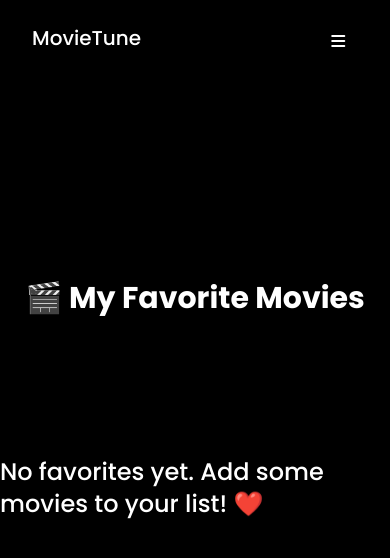
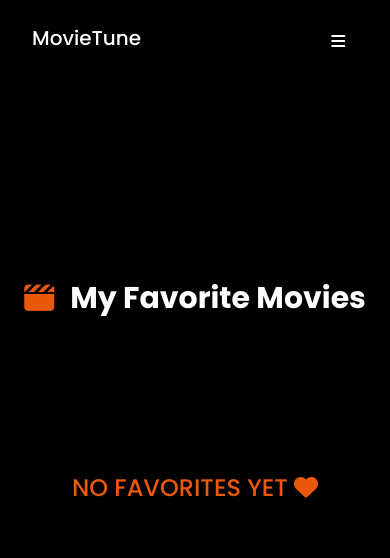
Before and after one commit to ashlyomanada/movieTuneReact, a React (Vite) app: page /movies/favorites in a window 390 px wide. Shown: the top 558 px of the page. Built offline with nearby package versions, Linux system fonts and the light colour scheme.

Commit message:
make responsive input

```diff
--- a/src/pages/FavoritePage.jsx
+++ b/src/pages/FavoritePage.jsx
@@ -7,15 +7,16 @@ const Favorites = () => {
 
   return (
     <div className="min-h-screen flex flex-col justify-center bg-black text-white">
-      <h1 className="text-center text-3xl font-bold py-5">
-        🎬 My Favorite Movies
+      <h1 className="text-center text-3xl font-bold py-5 flex gap-3 justify-center items-center">
+        <i class="fa-solid fa-clapperboard text-orange-600 "></i> My Favorite
+        Movies
       </h1>
       {favorites.length > 0 ? (
         <Card movies={favorites} />
       ) : (
         <div className="flex justify-center items-center h-60 w-full">
-          <h2 className="text-2xl text-white">
-            No favorites yet. Add some movies to your list! ❤️
+          <h2 className="text-2xl text-orange-600">
+            NO FAVORITES YET <i class="fa-solid fa-heart"></i>
           </h2>
         </div>
       )}
--- a/src/pages/Home.jsx
+++ b/src/pages/Home.jsx
@@ -88,7 +88,7 @@ function Home() {
               >
                 <input
                   type="text"
-                  className="py-2 px-3 w-auto rounded-md bg-white text-xl"
+                  className="py-2 px-3 w-full md:w-auto rounded-md bg-white text-xl"
                   placeholder="Search for movies..."
                   onChange={handleInput}
                   value={searchQuery}
@@ -101,6 +101,13 @@ function Home() {
                   <span className="hidden md:flex">Search</span>
                 </button>
               </form>
+            </div>
+
+            <div className="flex justify-center items-center py-3">
+              <h1 className="text-xl sm:text-2xl md:text-3xl flex gap-3 items-center text-white">
+                <i class="fa-solid fa-fire-flame-curved text-orange-600"></i>
+                Popular Movies
+              </h1>
             </div>
 
             {loading ? (
--- a/src/pages/Movies.jsx
+++ b/src/pages/Movies.jsx
@@ -29,8 +29,10 @@ const Movies = () => {
             <div className="loader"></div>
           </div>
         ) : (
-          <div className="flex flex-col items-center gap-3 pt-3">
-            <h1 className="text-4xl">Top Rated Movies</h1>
+          <div className="flex flex-col items-center gap-3 pt-5">
+            <h1 className="text-xl sm:text-2xl md:text-3xl flex gap-3 items-center">
+              <i class="fa-solid fa-star text-orange-600"></i> Top Rated Movies
+            </h1>
             <Card movies={topRatedMovies} />
           </div>
         )}
--- a/src/pages/Popular.jsx
+++ b/src/pages/Popular.jsx
@@ -29,9 +29,9 @@ const Popular = () => {
             <div className="loader"></div>
           </div>
         ) : (
-          <div className="flex flex-col items-center gap-3 pt-3">
-            <h1 className="text-xl sm:text-2xl md:text-3xl lg:text-4xl">
-              Popular Movies
+          <div className="flex flex-col items-center gap-3 pt-5">
+            <h1 className="text-xl sm:text-2xl md:text-3xl flex gap-3 items-center">
+              <i class="fa-solid fa-fire text-orange-600"></i> Popular Movies
             </h1>
             <Card movies={popularMovies} />
           </div>
```
